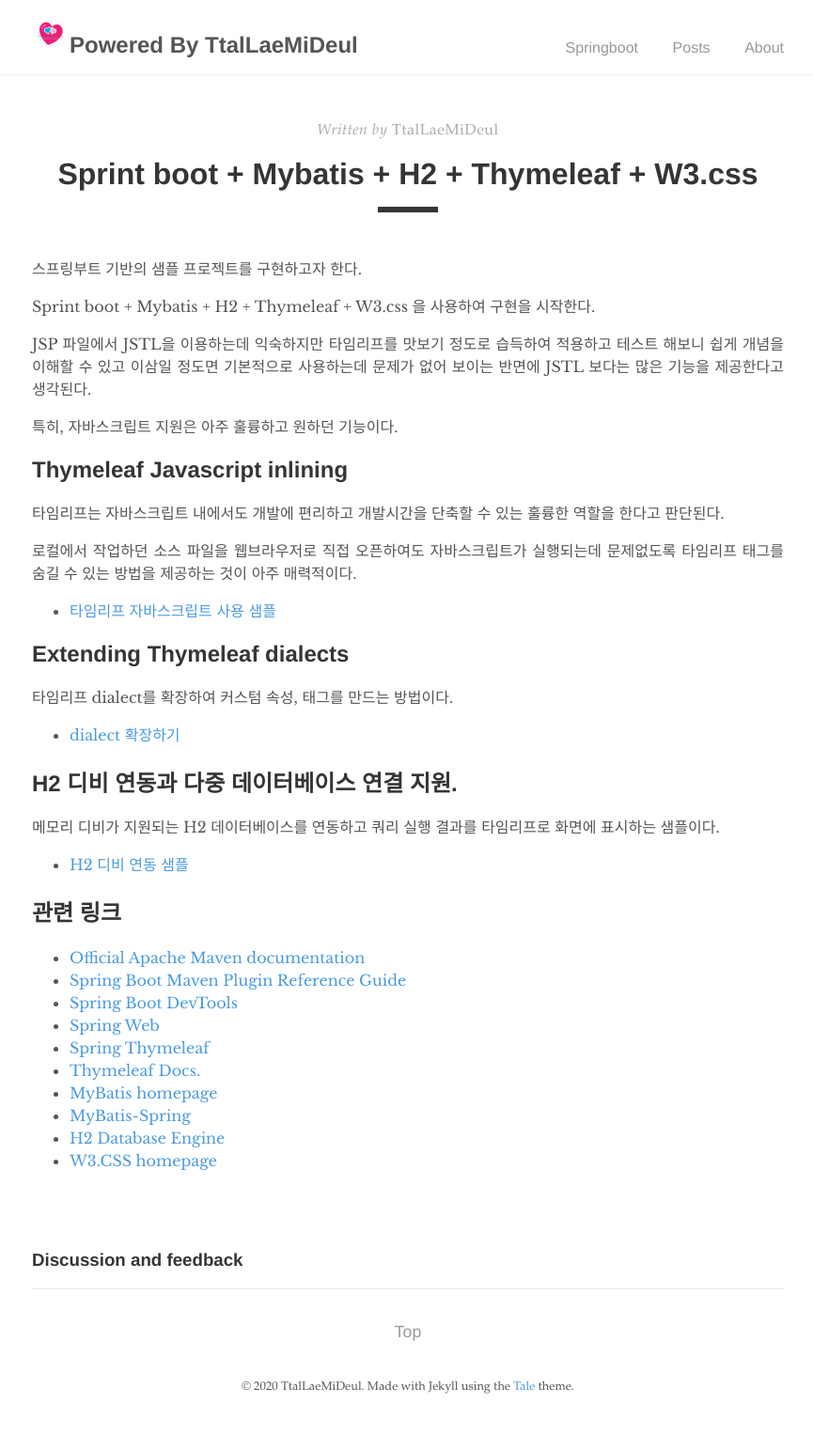
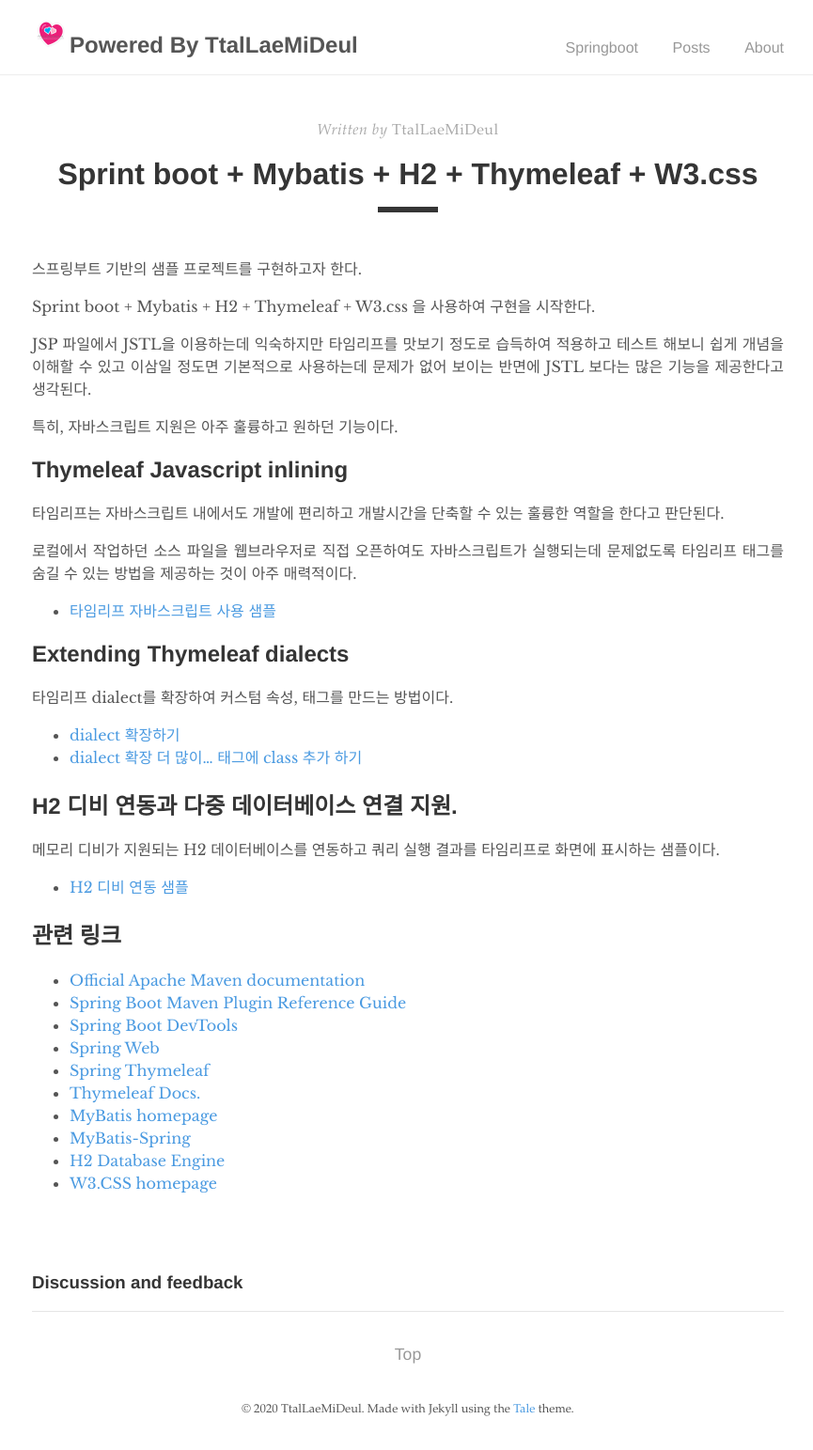
Before and after one commit to ttallaemideul/ttallaemideul.github.io, a Jekyll site: the page built from _pages/tlmd_web.md, in a window 1280 px wide. Shown: the whole page at 94% size, without its empty margins (206-1071 px from the left). Built offline with Jekyll 4.4.1, drawn with Linux system fonts in a browser that asks for light colours; comment, search, counter and statistics services are not loaded; before the commit the page ends 1519 px from its top, so only the background shows below that.

Commit message:
링크 추가

```diff
--- a/_pages/tlmd_web.md
+++ b/_pages/tlmd_web.md
@@ -32,6 +32,7 @@ JSTL 보다는 많은 기능을 제공한다고 생각된다.
 타임리프 dialect를 확장하여 커스텀 속성, 태그를 만드는 방법이다.
 
 * [dialect 확장하기](https://ttallaemideul.github.io/20200416/thymeleaf-extend-001)
+* [dialect 확장 더 많이... 태그에 class 추가 하기](https://ttallaemideul.github.io/20200417/thymeleaf-extend-002)
 
 ## H2 디비 연동과 다중 데이터베이스 연결 지원.
 
```
